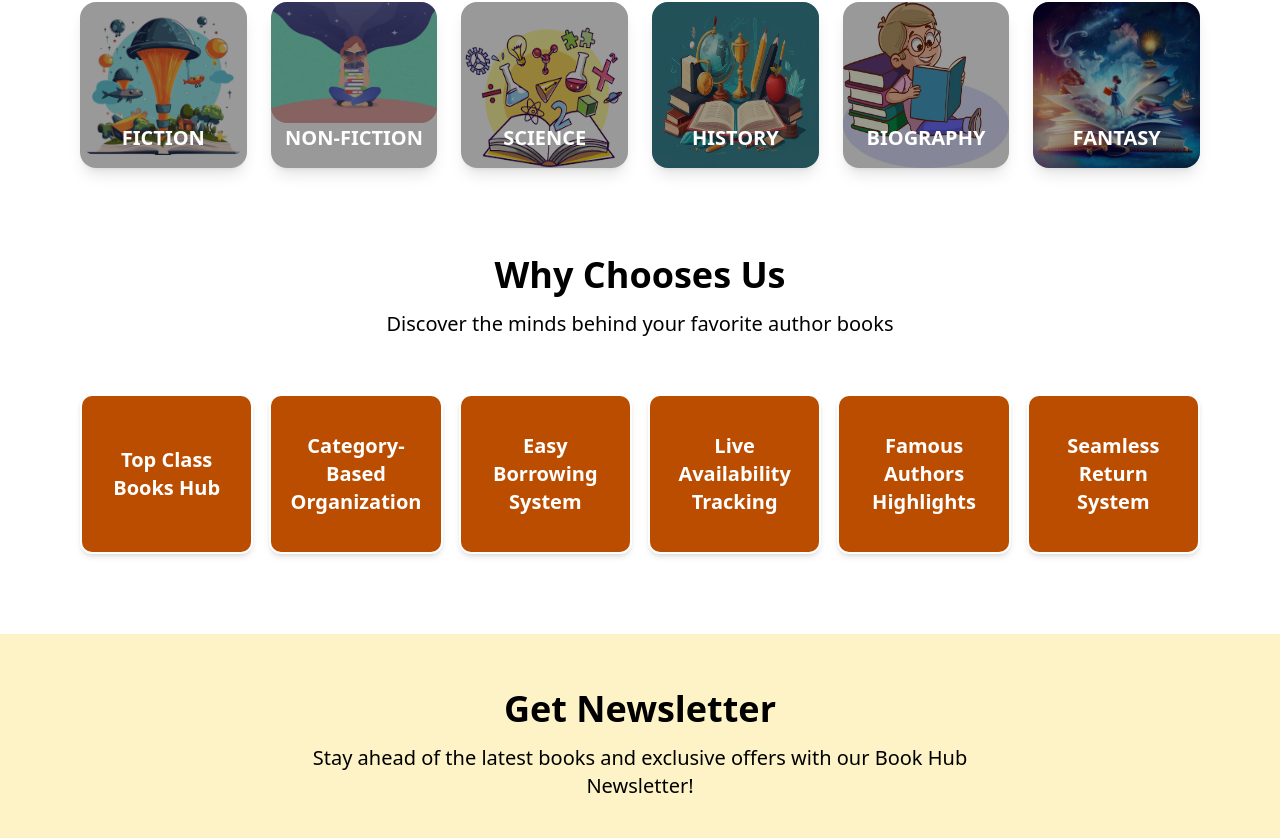
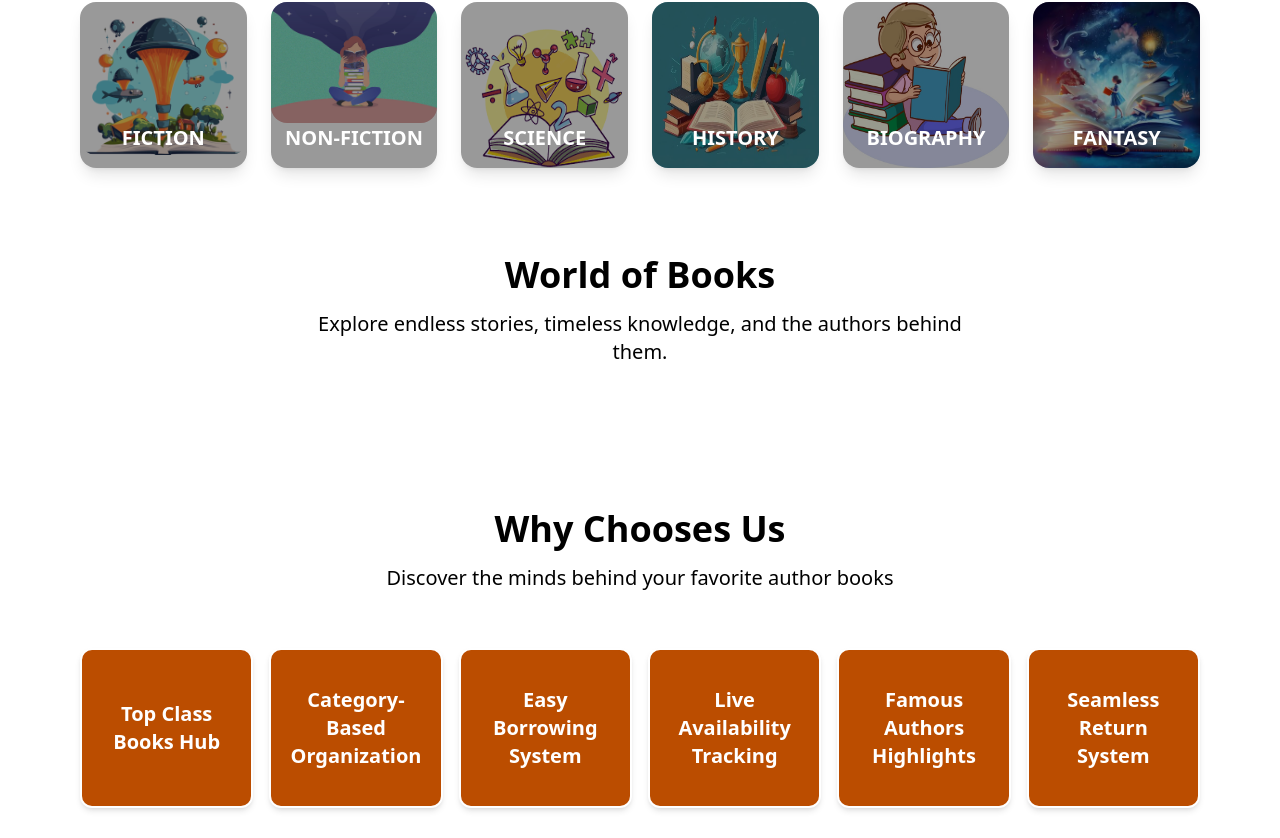
Before and after one commit to ShailySarker/Project-Minimal-Library-Management-System-Client-Side, a React (Vite) app: page / in a window 1280 px wide. Shown: the part 922-1760 px from the top of the page. Built offline with nearby package versions, Linux system fonts and the light colour scheme.

Commit message:
not found page added

```diff
--- a/src/pages/LandingPage/Components/Books.tsx
+++ b/src/pages/LandingPage/Components/Books.tsx
@@ -1,8 +1,14 @@
 
 const Books = () => {
     return (
-        <div>
+        <div className="xl:px-20 lg:px-16 md:px-12 px-6 xl:mt-20 lg:mt-16 md:mt-14 mt-10">
+            <div>
+                <h1 className="xl:text-4xl/normal md:text-3xl/normal text-2xl/normal font-bold text-center text-black">World of Books</h1>
+                <p className="text-center lg:w-[60%] md:w-[75%] w-[90%] mx-auto xl:text-xl md:text-lg text-sm lg:mt-2 md:mt-[6px] mt-2 text-black">Explore endless stories, timeless knowledge, and the authors behind them.</p>
+            </div>
+            <div className="grid lg:grid-cols-6 md:grid-cols-3 grid-cols-2 xl:gap-6 lg:gap-4 md:gap-5 gap-4 xl:mt-14 lg:mt-12 md:mt-10 mt-8">
 
+            </div>
         </div>
     );
 };
--- /dev/null
+++ b/src/pages/NotFound/NotFound.tsx
@@ -0,0 +1,16 @@
+import { Link } from "react-router";
+import banner from "../../assets/images/NotFound/NotFound_banner.jpg";
+const NotFound = () => {
+    return (
+        <div className="flex flex-col justify-center items-center h-screen">
+            <img className="xl:w-[40%] lg:w-[35%] md:w-[50%] w-[70%]" src={banner} alt="banner" />
+            <h3 className="xl:text-3xl lg:text-2xl md:text-[22px] text-xl font-medium text-black xl:mt-5 lg:mt-4 md:mt-5 mt-4">Something went wrong.</h3>
+            <p className="text-black xl:text-lg md:text-base text-sm lg:mt-2 mt-[6px]">Sorry, We can’t find the page you’re looking for.</p>
+            <Link to='/'>
+                <button className="lg:text-lg md:text-base text-sm font-semibold text-white bg-amber-700 xl:px-8 px-6 xl:py-[10px] md:py-2 py-[7px] rounded-xl lg:mt-8 mt-6 shadow-md">Go Back</button>
+            </Link>
+        </div>
+    );
+};
+
+export default NotFound;
--- a/src/routes/Router.tsx
+++ b/src/routes/Router.tsx
@@ -2,6 +2,7 @@
 import App from "../App";
 import LandingPage from "../pages/LandingPage/LandingPage";
 import AddBook from "../pages/AddBook/AddBook";
+import NotFound from "../pages/NotFound/NotFound";
 
 export const router = createBrowserRouter([
   {
@@ -18,4 +19,8 @@
       },
     ]
   },
+  {
+    path: "/*",
+    Component: NotFound
+  }
 ]);
```
Also changed, not shown: src/assets/images/NotFound/NotFound_banner.jpg (added).
